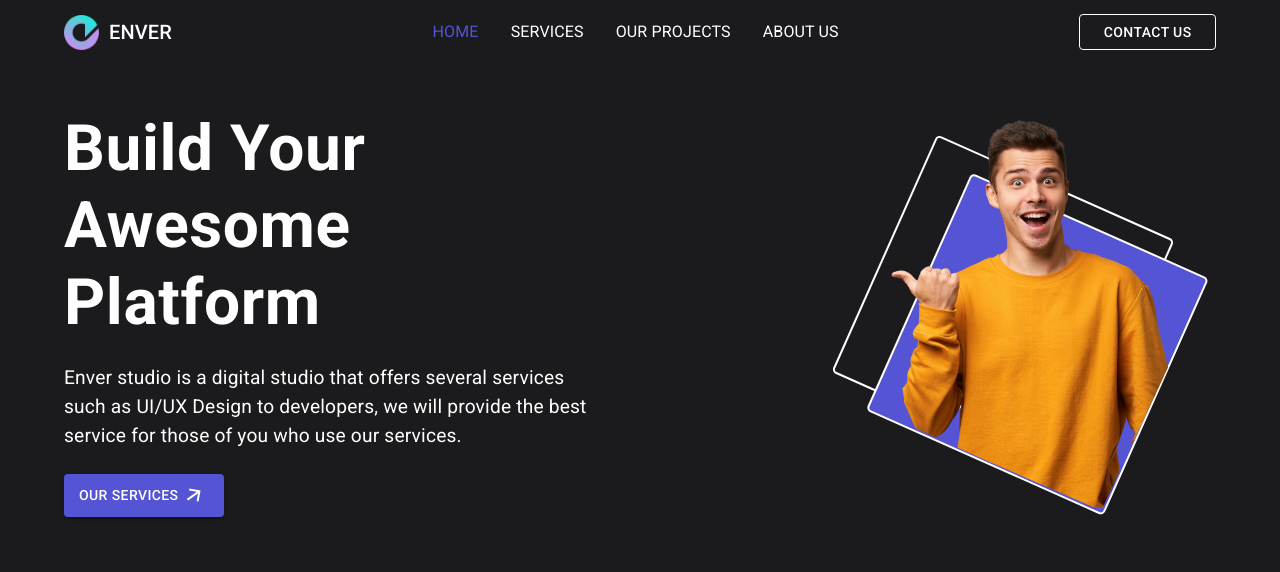
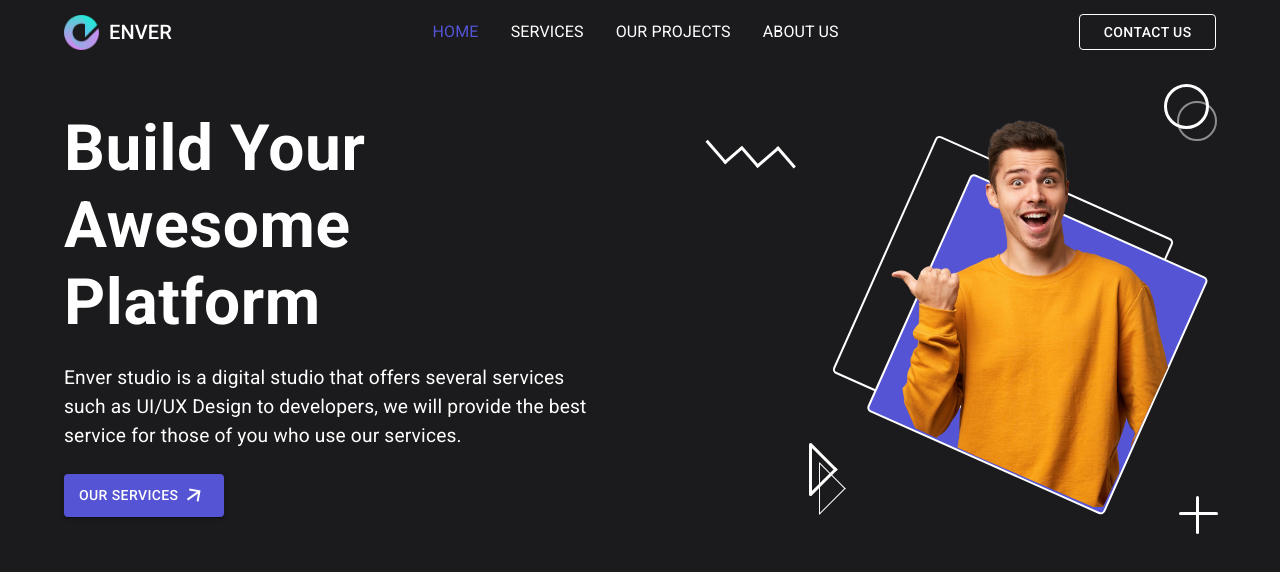
Before and after one commit to rahmanhamim/digital-agency-mui, a React (Create React App) app: page / in a window 1280 px wide. Shown: the top 572 px of the page. Built offline with nearby package versions, Linux system fonts and the light colour scheme.

Commit message:
banner icons

```diff
--- a/src/components/Home/Banner/Banner.js
+++ b/src/components/Home/Banner/Banner.js
@@ -64,7 +64,134 @@ const Banner = () => {
       }}
      >
       <Box sx={{ position: "relative", zIndex: "33" }}>
-       <Box></Box>
+       <Box
+        sx={{
+         width: "45px",
+         height: "45px",
+         border: "3px solid #fff",
+         borderRadius: "50% ",
+         position: "absolute",
+         fontWeight: "bold",
+         right: "-30px",
+         top: "-30px",
+         "&::before": {
+          content: '""',
+          width: "40px",
+          height: "40px",
+          borderRadius: "50%",
+          position: "absolute",
+          top: "14px",
+          left: "10px",
+          border: "2px solid #fff",
+          opacity: "0.5",
+         },
+        }}
+       >
+        {/* Circle icon */}
+       </Box>
+       <Box
+        sx={{
+         background: "#fff",
+         height: "38px",
+         position: "absolute",
+         width: "3px",
+         bottom: "-20px",
+         right: "-20px",
+         borderRadius: "2px",
+         "&::before": {
+          background: "#fff",
+          content: '""',
+          height: "3px",
+          left: "-17px",
+          position: "absolute",
+          top: "16px",
+          width: "39px",
+          borderRadius: "2px",
+         },
+        }}
+       >
+        {/* Plus Icon */}
+       </Box>
+       <Box
+        sx={{
+         position: "absolute",
+         bottom: { xs: "-20px", md: "18px" },
+         left: { xs: "0px", md: "-70px" },
+         width: "3px",
+         height: "52.5px",
+         bgcolor: "#fff",
+         borderRadius: "5px",
+         "&:: after": {
+          position: "absolute",
+          content: "''",
+          top: "7.7777px",
+          left: "-16.3px",
+          height: "37px",
+          width: "37px",
+          borderTop: "3px solid #fff",
+          borderRight: "3px solid #fff",
+          transform: "rotate(45deg)",
+         },
+        }}
+       >
+        {/* triangle icon */}
+       </Box>
+       <Box
+        sx={{
+         position: "absolute",
+         bottom: { xs: "-40px", md: "0px" },
+         left: { xs: "10px", md: "-60px" },
+         width: "1px",
+         height: "51px",
+         bgcolor: "#fff",
+         "&:: after": {
+          position: "absolute",
+          content: "''",
+          top: "7px",
+          left: "-18px",
+          height: "37px",
+          width: "37px",
+          borderTop: "1px solid #fff",
+          borderRight: "1px solid #fff",
+          transform: "rotate(45deg)",
+         },
+        }}
+       >
+        {/* triangle icon 2*/}
+       </Box>
+       <Box
+        sx={{
+         position: "absolute",
+         left: { xs: "-42px", md: "-170px" },
+         top: { xs: "0px", md: "20px" },
+         height: "23px",
+         width: "30px",
+         borderRight: "3px solid #fff",
+         borderBottom: "3px solid #fff",
+         transform: "rotate(49deg)",
+         "&:: after": {
+          position: "absolute",
+          content: "''",
+          right: "-27px",
+          bottom: "19px",
+          width: "27px",
+          height: "28px",
+          borderRight: "3px solid #fff",
+          borderBottom: "3px solid #fff",
+         },
+         "&:: before": {
+          position: "absolute",
+          content: "''",
+          right: "-51px",
+          bottom: "46px",
+          width: "27px",
+          height: "3px",
+          bgcolor: "#fff",
+         },
+        }}
+       >
+        {/* zigzag icon */}
+       </Box>
        <Box
         sx={{
          position: "absolute",
```
